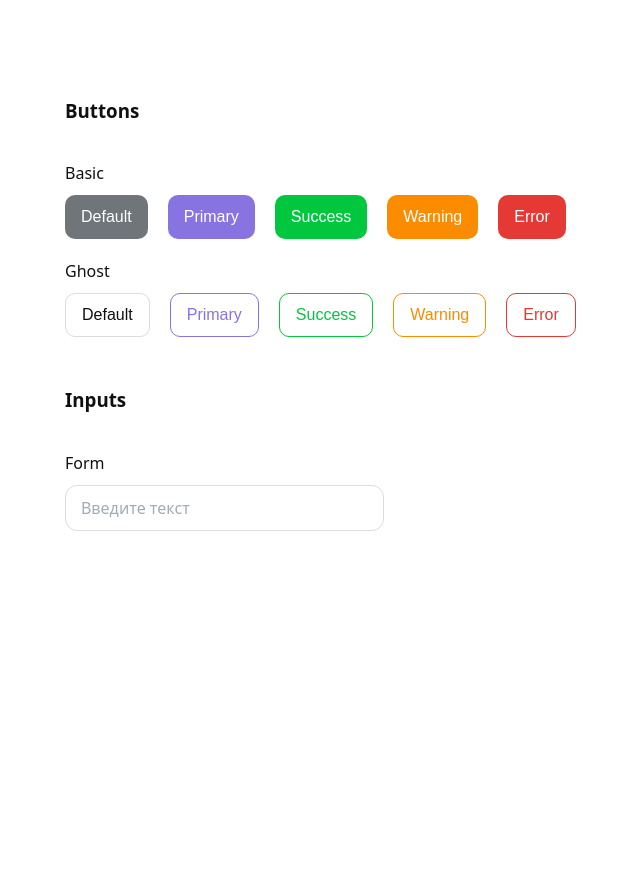
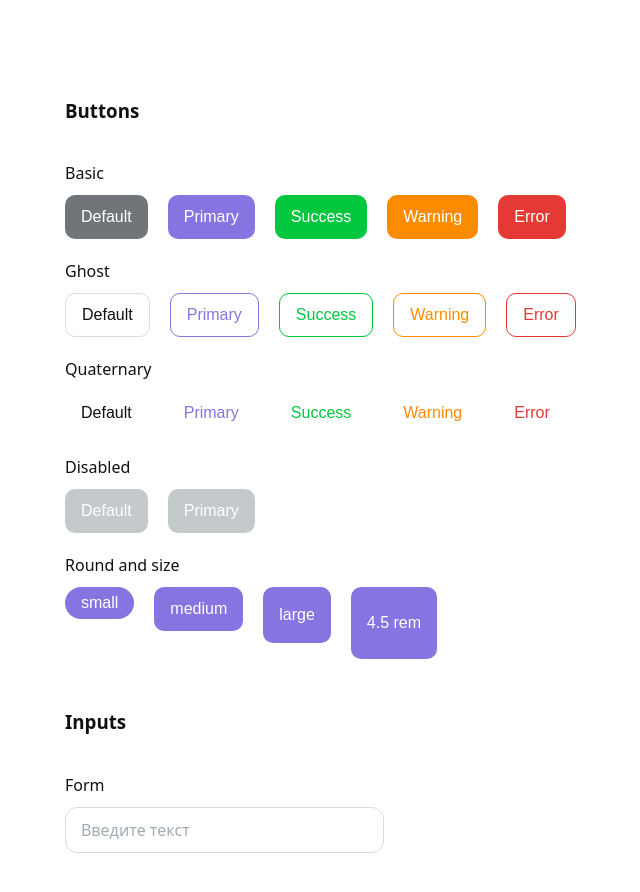
Before and after one commit to eijawa/lk-messenger, a Vue app: page /components-testing in a window 1280 px wide. Shown: the top 892 px of the page, without its empty margins (15-655 px from the left). Before the commit the page ends 800 px from the top, so only its background shows below. Built offline with nearby package versions, Linux system fonts and the light colour scheme.

Commit message:
feat(vButton): add quaternary style

```diff
--- a/src/components/kit/VButton.vue
+++ b/src/components/kit/VButton.vue
@@ -2,7 +2,7 @@
   <button
     ref="buttonRef"
     class="v-button-base"
-    :class="[typeValue, fluidValue, roundValue, circleValue, ghostValue]"
+    :class="[typeValue, fluidValue, roundValue, circleValue, ghostValue, disabledValue, quaternaryValue]"
     :style="{ height: buttonStyle.height + 'rem', fontSize: `${buttonStyle.fontSize}rem`, fontWeight: buttonStyle.fontWeight }"
     @click.stop="onClick"
   >
@@ -46,6 +46,14 @@ const props = defineProps({
     type: Boolean,
     default: false,
   },
+  quaternary: {
+    type: Boolean,
+    default: false,
+  },
+  disabled: {
+    type: Boolean,
+    default: false,
+  },
 });
 
 const buttonRef = ref(null);
@@ -54,6 +62,8 @@ const fluidValue = computed(() => props.fluid ? 'fluid' : '');
 const circleValue = computed(() => props.circle ? 'circle' : '');
 const roundValue = computed(() => props.round ? 'round' : '');
 const ghostValue = computed(() => props.ghost ? 'ghost' : '');
+const quaternaryValue = computed(() => props.quaternary ? 'quaternary' : '');
+const disabledValue = computed(() => props.disabled ? 'disabled' : '');
 const fontSize = computed(() => props.fontSize);
 const fontWeight = computed(() => props.fontWeight);
 
@@ -104,10 +114,12 @@ const vButtonBorderEffect = e => {
 };
 
 const onClick = e => {
-  if (ghostValue.value === '') {
-    vButtonWaveEffect(e);
-  } else {
-    vButtonBorderEffect(e);
+  if (disabledValue.value === '') {
+    if (ghostValue.value === '') {
+      vButtonWaveEffect(e);
+    } else {
+      vButtonBorderEffect(e);
+    }
   }
 };
 </script>
@@ -146,16 +158,16 @@ const onClick = e => {
 
   :global(.v-button-wave-effect) {
     position: absolute;
-    background-color: rgba(255, 255, 255, 0.3);
+    background-color: rgba(255, 255, 255, 0.2);
     border-radius: 50%;
     transform: scale(0);
-    animation: v-button-wave-effect-animation .35s linear;
+    animation: v-button-wave-effect-animation .4s linear;
     pointer-events: none;
   }
 
   @keyframes v-button-wave-effect-animation {
     100% {
-      transform: scale(2);
+      transform: scale(2.5);
       opacity: 0;
     }
   }
@@ -233,7 +245,7 @@ const onClick = e => {
     border-radius: 50%;
   }
 
-  &:not(.ghost) {
+  &:not(.ghost, .quaternary) {
     color: #ffffff;
     border: none;
 
@@ -249,5 +261,26 @@ const onClick = e => {
       background-color: transparent;
     }
   }
+
+  &.quaternary {
+    background-color: transparent;
+    border: none;
+
+    &:hover {
+      background-color: var(--color-chat-hover);
+      border: none;
+    }
+  }
+
+  &.disabled {
+    background-color: var(--color-gray);
+    border: none;
+    cursor: not-allowed;
+
+    &:hover {
+      background-color: var(--color-gray);
+      border: none;
+    }
+  }
 }
 </style>
--- a/src/views/ComponentsTestingView.vue
+++ b/src/views/ComponentsTestingView.vue
@@ -21,6 +21,52 @@
           <v-button type="success" ghost>Success</v-button>
           <v-button type="warning" ghost>Warning</v-button>
           <v-button type="error" ghost>Error</v-button>
+        </div>
+      </div>
+
+      <div class="components-groups">
+        <div>Quaternary</div>
+        <div class="components-list">
+          <v-button type="default" quaternary>Default</v-button>
+          <v-button type="primary" quaternary>Primary</v-button>
+          <v-button type="success" quaternary>Success</v-button>
+          <v-button type="warning" quaternary>Warning</v-button>
+          <v-button type="error" quaternary>Error</v-button>
+        </div>
+      </div>
+
+      <div class="components-groups">
+        <div>Disabled</div>
+        <div class="components-list">
+          <v-button type="default" disabled>Default</v-button>
+          <v-button type="primary" disabled>Primary</v-button>
+        </div>
+      </div>
+
+      <div class="components-groups">
+        <div>Round and size</div>
+        <div class="components-list">
+          <v-button
+            type="primary"
+            size="small"
+            round
+          >small
+          </v-button>
+          <v-button
+            type="primary"
+            size="medium"
+            >medium
+          </v-button>
+          <v-button
+            type="primary"
+            size="large"
+            >large
+          </v-button>
+          <v-button
+            type="primary"
+            :size="4.5"
+            >4.5 rem
+          </v-button>
         </div>
       </div>
 
```
